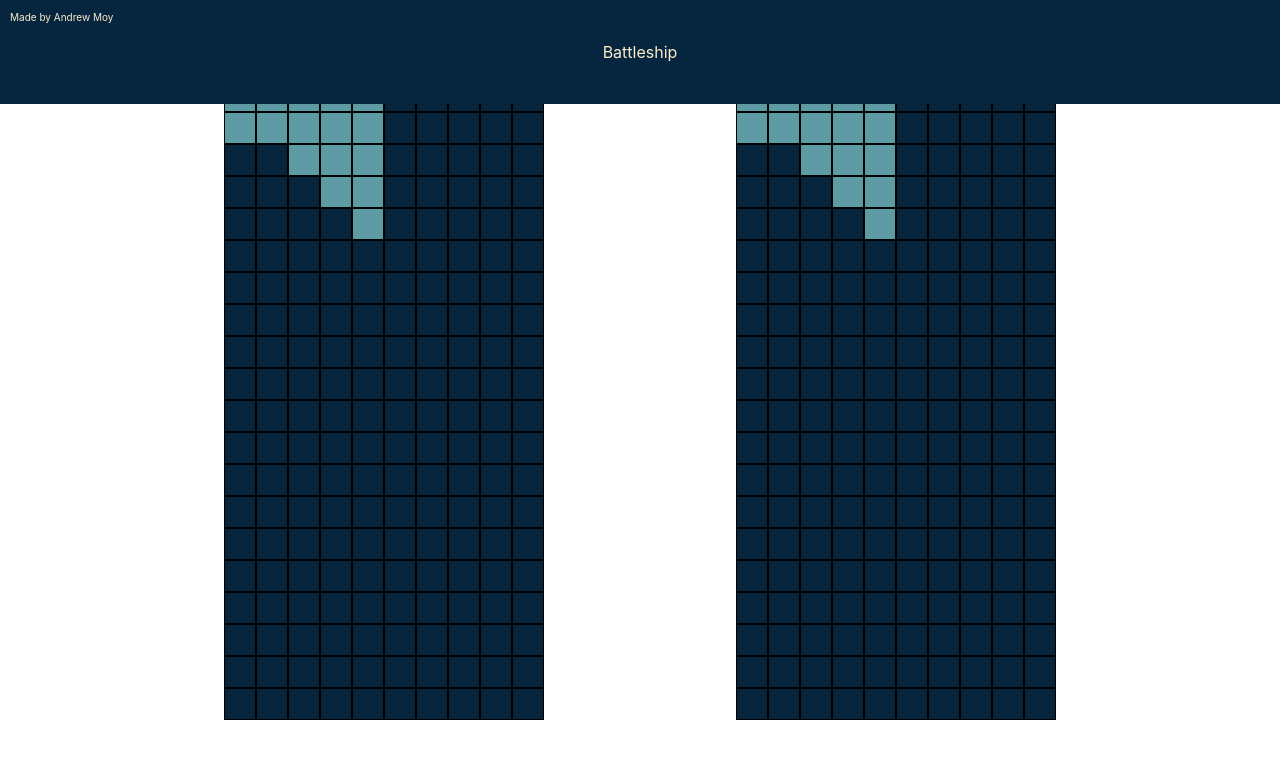
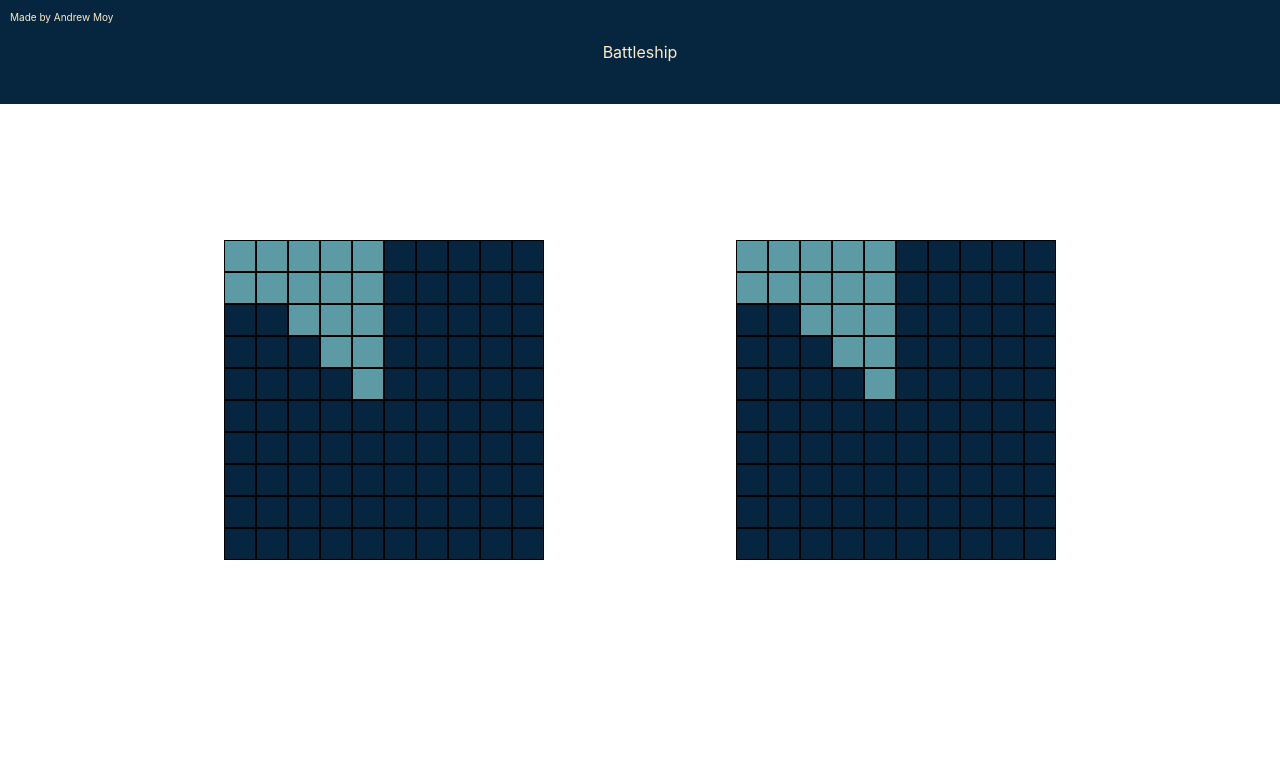
Before and after one commit to andrewmoy3/TOP_Battleship, a React (Vite) app: page / in a window 1280 px wide. Shown: the top 758 px of the page. Built offline with nearby package versions, Linux system fonts and the light colour scheme.

Commit message:
reconfigured code to allow Guessesboard to be implemented

```diff
--- a/src/Components/App.jsx
+++ b/src/Components/App.jsx
@@ -1,4 +1,4 @@
-import { useState } from 'react'
+import { useState, useEffect } from 'react'
 import '../css/App.css'
 import Banner from './Banner'
 import Battlefield from './Battlefield'
@@ -6,21 +6,35 @@
 import Gameboard from './Gameboard'
 import Guessesboard from './Guessesboard'
 
-function App(props) {
+function App({ playerBoard, computerBoard, handleClick }) {
 
-  const { playerBoard, computerBoard, handleClick } = Game();
+  // console.log(playerBoard.getBoard())
+  const [board, setBoard] = useState(playerBoard.getBoard());
+
+  // useEffect(() => {
+  //   const newBoard = [...playerBoard.getBoard()];
+  //   setBoard(newBoard);
+  // }, [playerBoard]);
+
+  const place = function (x, y, dir, player) {
+    // const newBoard = [...board];
+    handleClick(x, y, dir, player);
+    const updatedBoard = player === 'player' ? playerBoard.getBoard() : computerBoard.getBoard();
+    setBoard([...updatedBoard]);
+    // setBoard(board.getBoard());
+  };
 
   return (
     <>
       <Banner />
       <div className='battlefields'>
         <div data-testid='playerBoard' id='playerBoard'>
-          <Battlefield Gameboard={playerBoard} handleClick={handleClick} player='player'/>
-          <Guessesboard Gameboard={playerBoard} handleClick={handleClick} player='player'/>
+          <Battlefield Gameboard={playerBoard} place={place} player='player'/>
+          {/* <Guessesboard Gameboard={playerBoard} handleClick={handleClick} player='player'/> */}
         </div>
         <div data-testid='computerBoard' id='computerBoard'>
-          <Battlefield Gameboard={computerBoard} handleClick={handleClick} player='computer'/>
-          <Guessesboard Gameboard={playerBoard} handleClick={handleClick} player='player'/>
+          <Battlefield Gameboard={computerBoard} place={place} player='computer'/>
+          {/* <Guessesboard Gameboard={playerBoard} handleClick={handleClick} player='player'/> */}
         </div>
       </div>
     </>
--- a/src/Components/Battlefield.jsx
+++ b/src/Components/Battlefield.jsx
@@ -1,32 +1,19 @@
 import React, { useState, useEffect } from "react";
 import propTypes from 'prop-types'
 import '../css/Battlefield.css';
-import Ship from "./Ship";
+import Ship from "./ship";
 
 Battlefield.propTypes = {
     Gameboard: propTypes.shape({
       getBoard: propTypes.func.isRequired,
       placeShip: propTypes.func.isRequired,
     }).isRequired,
-    handleClick: propTypes.func.isRequired,
+    place: propTypes.func.isRequired,
     player: propTypes.isRequired,
 };
 
-export default function Battlefield({ Gameboard, handleClick, player }) {
-  const [board, setBoard] = useState(Gameboard.getBoard());
-
-  useEffect(() => {
-    const newBoard = [...Gameboard.getBoard()];
-    setBoard(newBoard);
-  }, [Gameboard]);
-
-  //test!!
-
-  const place = function (x, y, dir) {
-    const newBoard = [...board];
-    handleClick(x, y, dir, player);
-    setBoard(newBoard);
-  };
+export default function Battlefield({ Gameboard, place, player }) {
+  const board = Gameboard.getBoard();
 
   return (
     <div className="battlefield">
@@ -37,7 +24,7 @@
             const hasShipAt = Gameboard.hasShipAt(rowIndex, columnIndex);
             return(
               <div
-                onClick={() => place(rowIndex, columnIndex, 'x')}
+                onClick={() => place(rowIndex, columnIndex, 'x', player)}
                 className={`box ${ship ? 'ship' : ''} ${isGuessed ? hasShipAt ? 'guessed hit' : 'guessed' : ''}`}
                 data-testid={`box-${rowIndex}-${columnIndex}`}
                 key={columnIndex}
--- a/src/Components/Game.js
+++ b/src/Components/Game.js
@@ -1,6 +1,6 @@
 import Gameboard from './Gameboard'
 import Player from './Player'
-import Ship from './Ship'
+import Ship from './ship'
 
 export default function Game(){
     // const player = Player();
--- a/src/Components/Gameboard.js
+++ b/src/Components/Gameboard.js
@@ -1,8 +1,7 @@
 
-import Ship from "./Ship"
+import Ship from "./ship"
 
 export default function Gameboard(){
-
     const size = 10;
     const board = Array.from({ length: size }, () => Array.from({ length: size }, () => 0));
     const guessesBoard = Array.from({ length: size }, () => Array.from({ length: size }, () => 0));
--- a/src/Components/Guessesboard.jsx
+++ b/src/Components/Guessesboard.jsx
@@ -1,7 +1,7 @@
 import React, { useState, useEffect } from "react";
 import propTypes from 'prop-types'
 import '../css/Battlefield.css';
-import Ship from "./Ship";
+import Ship from "./ship";
 
 Guessesboard.propTypes = {
     Gameboard: propTypes.shape({
--- a/src/main.jsx
+++ b/src/main.jsx
@@ -2,9 +2,12 @@
 import ReactDOM from 'react-dom/client'
 import App from './Components/App.jsx'
 import './css/index.css'
+import Game from './Components/Game.js'
+
+const { playerBoard, computerBoard, handleClick } = Game();
 
 ReactDOM.createRoot(document.getElementById('root')).render(
   <React.StrictMode>
-    <App />
+    <App playerBoard={playerBoard} computerBoard={computerBoard} handleClick={handleClick}/>
   </React.StrictMode>,
 )
```
